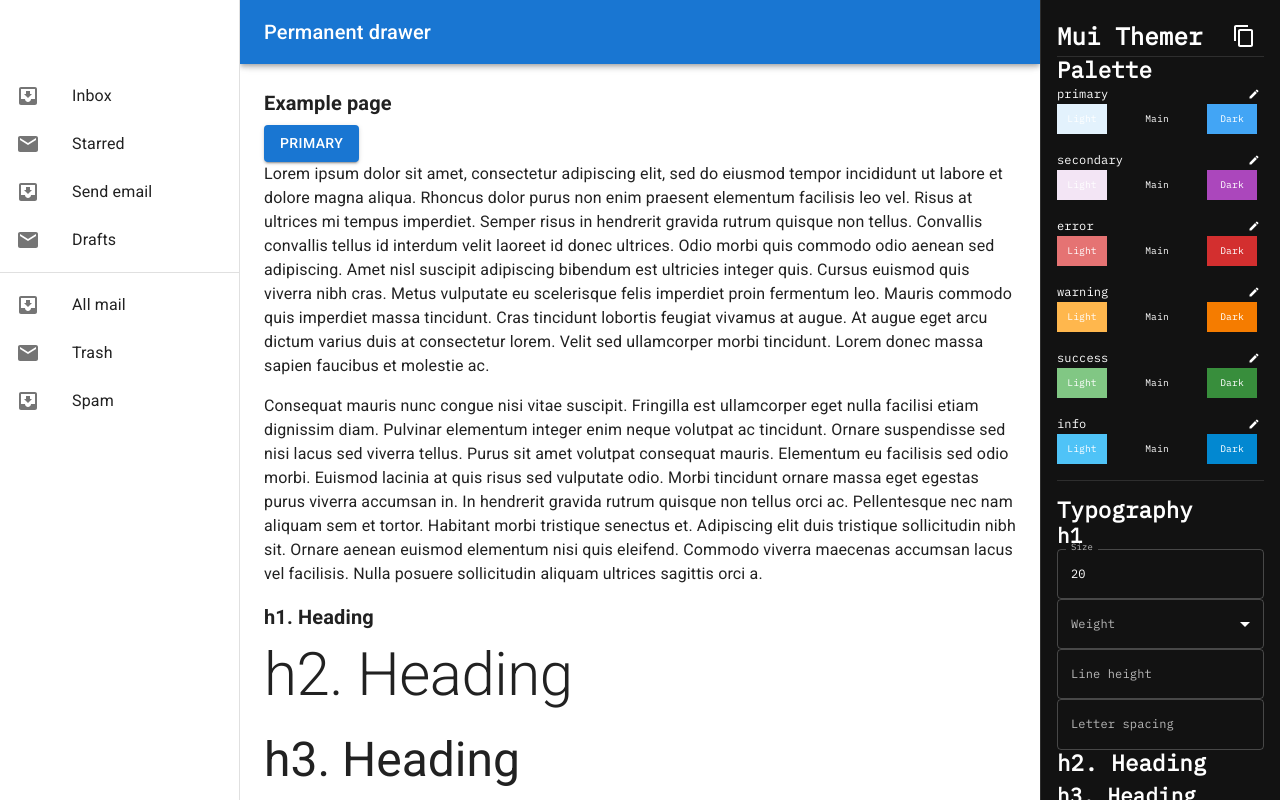
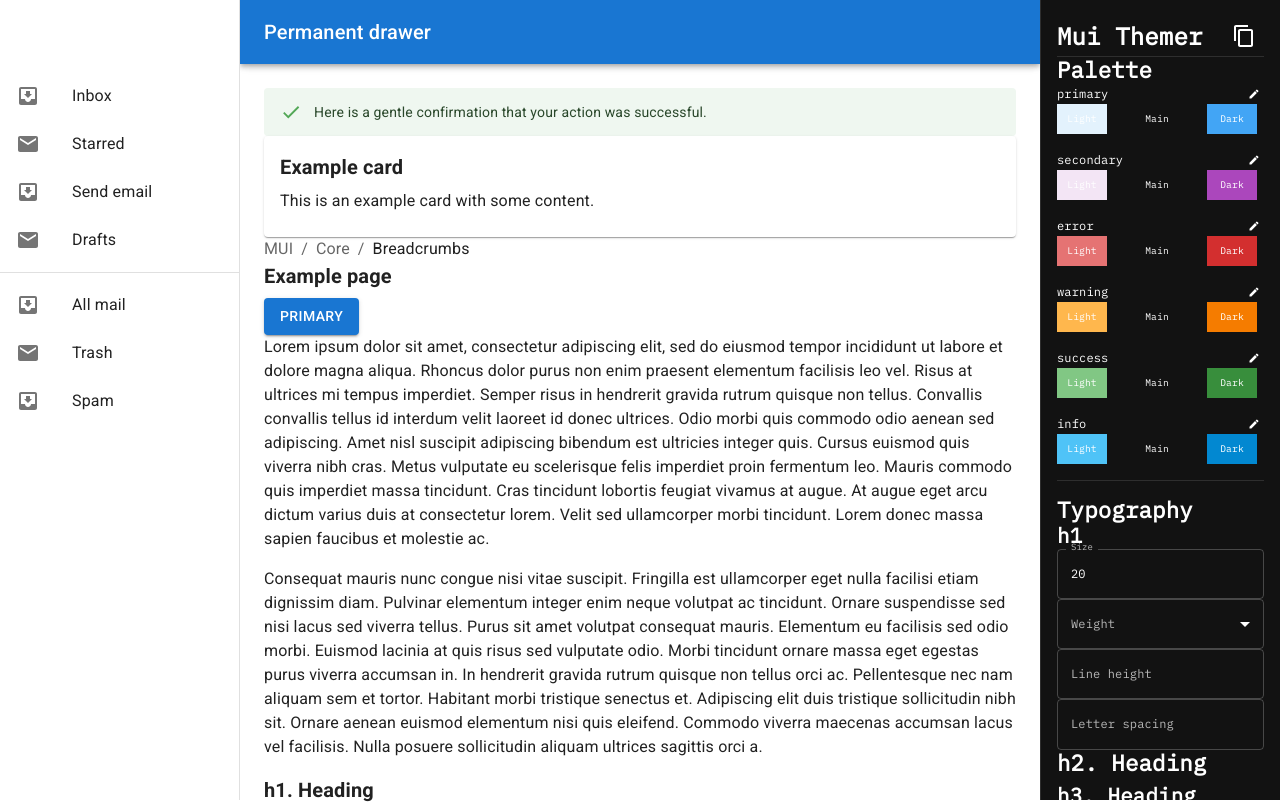
Before and after one commit to sernstberger/mui-themer, a React (Vite) app in the folder mui-themer/: page / in a window 1280 px wide. Shown: the top 804 px of the page. Built offline with nearby package versions, Linux system fonts and the light colour scheme.

Commit message:
added a few components

```diff
--- a/mui-themer/src/app/ExampleApp.tsx
+++ b/mui-themer/src/app/ExampleApp.tsx
@@ -1,4 +1,13 @@
-import { Button, Divider, Drawer } from '@mui/material';
+import {
+  Alert,
+  Breadcrumbs,
+  Button,
+  Card,
+  CardContent,
+  Divider,
+  Drawer,
+  Link,
+} from '@mui/material';
 import { Box, Typography } from '@mui/material';
 import AppBar from '@mui/material/AppBar';
 import Toolbar from '@mui/material/Toolbar';
@@ -9,6 +18,7 @@ import ListItemIcon from '@mui/material/ListItemIcon';
 import ListItemText from '@mui/material/ListItemText';
 import InboxIcon from '@mui/icons-material/MoveToInbox';
 import MailIcon from '@mui/icons-material/Mail';
+import { Check } from '@mui/icons-material';
 
 const drawerWidth = 240;
 
@@ -72,6 +82,33 @@ export const ExampleApp = () => {
         sx={{ flexGrow: 1, bgcolor: 'background.default', p: 3 }}
       >
         <Toolbar />
+        <Alert icon={<Check fontSize="inherit" />} severity="success">
+          Here is a gentle confirmation that your action was successful.
+        </Alert>
+        <Card>
+          <CardContent>
+            <Typography variant="h1" gutterBottom>
+              Example card
+            </Typography>
+            <Typography variant="body1">
+              This is an example card with some content.
+            </Typography>
+          </CardContent>
+        </Card>
+
+        <Breadcrumbs aria-label="breadcrumb">
+          <Link underline="hover" color="inherit" href="/">
+            MUI
+          </Link>
+          <Link
+            underline="hover"
+            color="inherit"
+            href="/material-ui/getting-started/installation/"
+          >
+            Core
+          </Link>
+          <Typography sx={{ color: 'text.primary' }}>Breadcrumbs</Typography>
+        </Breadcrumbs>
         <Typography variant="h1" gutterBottom>
           Example page
         </Typography>
```
